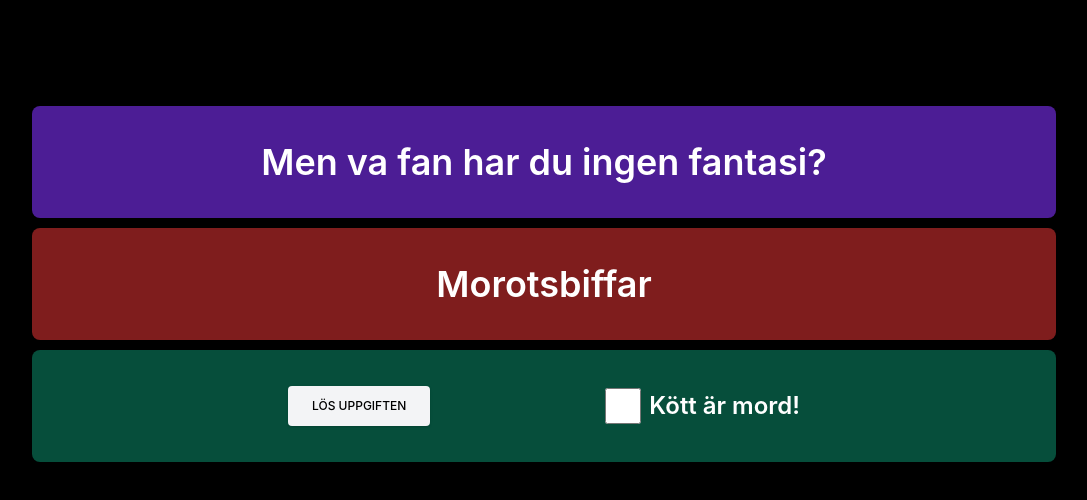
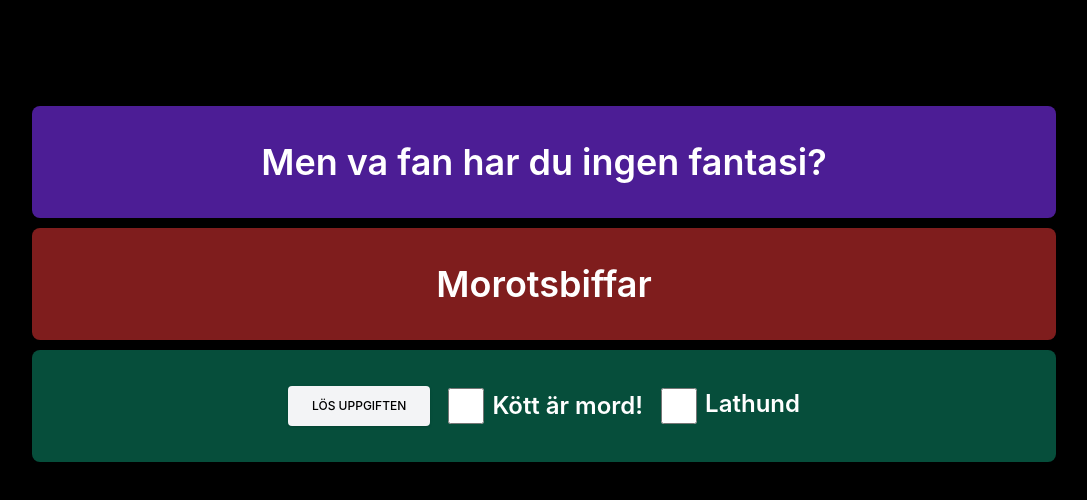
Before and after one commit to EddieJostell/react-food, a React (Create React App) app: page / in a window 1280 px wide. Shown: the top 500 px of the page, without its empty margins (96-1183 px from the left). Built offline with nearby package versions, Linux system fonts and the light colour scheme.

Commit message:
logic is more or less done.

```diff
--- a/src/App.tsx
+++ b/src/App.tsx
@@ -4,54 +4,65 @@ import Banner from './components/Banner/Banner';
 import Container from './components/Container/Container';
 import Dashboard from './components/Dashboard/Dashboard';
 import Food from './components/Food/Food';
-import { FoodList } from '../src/utils/data';
+import { FoodList, IRecipe, TakeAway, ITakeAway } from '../src/utils/data';
+import Takeaway from './components/Takeaway/Takeaway';
 
 function App() {
+  const [veggoState, setVeggoState] = useState<boolean>(false);
+  const [takeOut, setTakeOut] = useState<boolean>(false);
+
+  let takeaway = TakeAway[Math.floor(Math.random() * TakeAway.length)];
   let randomFood = FoodList[Math.floor(Math.random() * FoodList.length)];
+  let onlyVeggo = FoodList.filter((filterFood: IRecipe) => {
+    return filterFood.veggo;
+  });
+  let veggoRecipes = onlyVeggo[Math.floor(Math.random() * onlyVeggo.length)];
 
-  const [state, setState] = useState({
-    dish: randomFood,
-    veggo: false,
+  const [state, setState] = useState<object>({
+    allRecipes: randomFood,
+    veggoRecipes: veggoRecipes,
   });
 
-  const showRecipe = () => {
-    //console.log(state);
-    setState({
-      ...state,
-      dish: FoodList[Math.floor(Math.random() * FoodList.length)],
-      veggo: false,
-    });
+  const [companyState, setcompState] = useState<object>({
+    companies: takeaway,
+  });
+
+  const showRecipe = (): void => {
+    if (takeOut) {
+      setcompState({
+        ...companyState,
+        companies: TakeAway[Math.floor(Math.random() * TakeAway.length)],
+      });
+    } else {
+      if (veggoState) {
+        setState({ ...state, allRecipes: veggoRecipes });
+      } else {
+        setState({
+          ...state,
+          allRecipes: FoodList[Math.floor(Math.random() * FoodList.length)],
+        });
+      }
+    }
   };
 
-  const handleFoodType = () => {
-    alert('1234');
-    /*   const veggo = FoodList.filter((e: any) => {
-      return e.veggo;
-    });
-
-    console.log(veggo);
-
-    setState({
-      ...state,
-      dish: veggo[Math.floor(Math.random() * FoodList.length)],
-      veggo: true,
-    }) */
+  const handleFoodType = (): void => {
+    setVeggoState(!veggoState);
   };
 
-  /*   const handleTakeOut = () => {
-    alert('TAKEOUT WORKING');
-  }; */
+  const handleTakeOut = (): void => {
+    setTakeOut(!takeOut);
+  };
 
   return (
     <div className='min-h-screen text-center bg-black'>
       <Container>
         <Banner />
-        <Food food={state} />
-        {/* <Takeaway /> */}
+        {!takeOut ? <Food food={state} /> : <Takeaway company={companyState} />}
         <Dashboard
+          fastfood={takeOut}
           recipe={showRecipe}
           type={handleFoodType}
-          /*   takeout={handleTakeOut} */
+          takeout={handleTakeOut}
         />
       </Container>
     </div>
--- a/src/components/Dashboard/Dashboard.tsx
+++ b/src/components/Dashboard/Dashboard.tsx
@@ -3,66 +3,50 @@ import React, { useState } from 'react';
 interface IDashboardProps {
   recipe: () => void;
   type: () => void;
-  /* takeout: () => void; */
+  takeout: () => void;
+  fastfood: boolean;
 }
 
 const Dashboard = (props: IDashboardProps) => {
-  const { recipe, type /* takeout */ } = props;
-
-  const [isChecked, setIsChecked] = useState({
-    veggo: false,
-    takeout: false,
-  });
-
-  const handleChecked = (e: any) => {
-    setIsChecked({
-      ...isChecked,
-      [e.target.name]: e.target.checked,
-    });
-
-    if (e.target.name === 'veggo') {
-      type();
-    }
-    /*  if (e.target.name === 'takeout') {
-      takeout();
-    } */
-  };
+  const { recipe, type, takeout, fastfood } = props;
 
   return (
     <div className='flex justify-center items-center h-28 w-full bg-green-900 my-2.5 rounded-lg'>
       <div className='flex flex-row justify-between items-center w-1/2 mx-auto'>
         <button
           onClick={recipe}
-          className='inline-block px-6 py-2 text-xs font-medium leading-6 text-center text-black uppercase transition bg-gray-100 rounded shadow ripple hover:shadow-lg hover:bg-gray-200 focus:outline-none'
+          className='inline-block px-6 py-2 text-xs font-medium leading-6 text-center text-black uppercase transition bg-gray-100 rounded shadow ripple hover:shadow-lg hover:bg-gray-400 hover:text-gray-100 focus:outline-none'
         >
           Lös Uppgiften
         </button>
+        {!fastfood ? (
           <label className='flex flex-row items-center'>
             <input
               id='veggo'
               value='veggo'
-            checked={isChecked.veggo}
               name='veggo'
-            className='h-9 w-9 mr-2'
+              className='h-9 w-9 mr-2 cursor-pointer focus:border-red-700'
               type='checkbox'
-            onChange={handleChecked}
+              onChange={type}
             />
-          <span className='font-semibold text-white text-2xl'>
+            <span className='font-semibold text-white text-2xl cursor-pointer focus:border-red-700'>
               Kött är mord!
             </span>
           </label>
-        {/*   <label className='flex flex-row'>
+        ) : (
+          ''
+        )}
+        <label className='flex flex-row'>
           <input
             id='takeout'
             value='takeout'
-            checked={isChecked.takeout}
             name='takeout'
             className='h-9 w-9 mr-2'
             type='checkbox'
-            onChange={handleChecked}
+            onChange={takeout}
           />
           <span className='font-semibold text-white text-2xl'>Lathund</span>
-        </label> */}
+        </label>
       </div>
     </div>
   );
--- a/src/components/Food/Food.tsx
+++ b/src/components/Food/Food.tsx
@@ -1,11 +1,13 @@
 import React from 'react';
 import { IRecipe } from '../../utils/data';
-interface IFoodProps {
+export interface IFoodProps {
   food: any;
 }
 
 const Food = (props: IFoodProps) => {
   const { food } = props;
+
+  console.log(food);
 
   return (
     <div className='flex justify-center items-center h-28 w-full bg-red-900 my-2.5 rounded-lg'>
@@ -14,9 +16,9 @@ const Food = (props: IFoodProps) => {
           className='hover:underline'
           target='_blank'
           rel='noreferrer noopener'
-          href={food.dish.link}
+          href={food.allRecipes.link}
         >
-          {food.dish.dish}
+          {food.allRecipes.dish}
         </a>
       </h1>
     </div>
--- a/src/components/Takeaway/Takeaway.tsx
+++ b/src/components/Takeaway/Takeaway.tsx
@@ -1,9 +1,26 @@
 import React from 'react';
+import { ITakeAway } from '../../utils/data';
 
-const Takeaway = () => {
+interface ITakeAwayProps {
+  company: any;
+}
+
+const Takeaway = (props: ITakeAwayProps) => {
+  const { company } = props;
+
   return (
     <div className='flex justify-center items-center h-28 w-full bg-pink-500 my-2.5 rounded-lg'>
-      <h1 className='font-semibold text-white text-4xl'>Takeaway här!</h1>
+      {/*  <h1 className='font-semibold text-white text-4xl'>Takeaway här!</h1> */}
+      <h1 className='font-semibold text-white text-4xl'>
+        <a
+          className='hover:underline'
+          target='_blank'
+          rel='noreferrer noopener'
+          href={company.companies.link}
+        >
+          {company.companies.company}
+        </a>
+      </h1>
     </div>
   );
 };
--- a/src/utils/data.tsx
+++ b/src/utils/data.tsx
@@ -1,3 +1,24 @@
+export interface ITakeAway {
+  company: string;
+  link: string;
+}
+
+export const TakeAway: ITakeAway[] = [
+  {
+    company: 'Foodora',
+    link:
+      'https://www.foodora.se/en/?r=1&gclid=EAIaIQobChMI2Kegs-CW7wIVB7wYCh0RiAiLEAAYASAAEgJbAvD_BwE',
+  },
+  {
+    company: 'Uber Eats',
+    link: 'https://www.ubereats.com/se-en',
+  },
+  {
+    company: 'Wolt',
+    link: 'https://www.wolt.se',
+  },
+];
+
 export interface IRecipe {
   dish: string;
   veggo: boolean;
```
Lines whose indentation alone changed are shown as unchanged.
